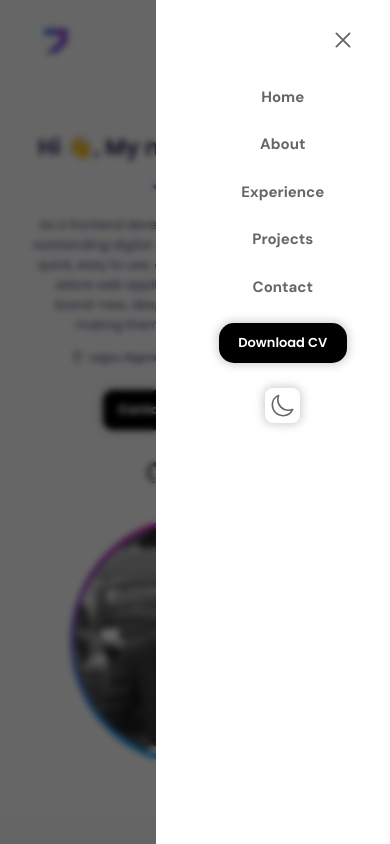
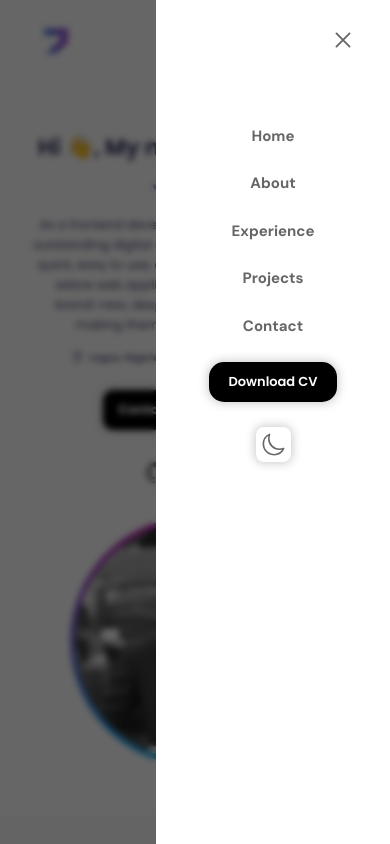
Before and after one commit to Isaacjosh23/Portfolio, a React (Vite) app: page / in a window 390 px wide. Both pictures are taken after a click on the button 343 px from the left and 40 px from the top of the page. Shown: the top 844 px of the page. Built offline with nearby package versions, Linux system fonts and the light colour scheme.

Commit message:
nav slide

```diff
--- a/src/components/navigation/MobileNav.jsx
+++ b/src/components/navigation/MobileNav.jsx
@@ -38,8 +38,11 @@ const MobileNav = ({
   };
   return (
     <>
-      {navIsOpen && (
-        <nav className="main-nav md:hidden absolute w-full h-screen invisible opacity-0 pointer-events-none z-[45] smooth-trans nav-position">
+      <nav
+        className={`main-nav md:hidden fixed top-0 right-0 w-[80%] h-screen invisible opacity-0 pointer-events-none z-[45] smooth-trans nav-position ${
+          navIsOpen ? "open" : ""
+        }`}
+      >
         <ul
           className={`flex flex-col items-center gap-10 h-screen ${
             theme === "dark" ? "bg-[#030712]" : "bg-white"
@@ -49,9 +52,7 @@ const MobileNav = ({
             <a
               href="#"
               className={`text-[1.5rem] font-bold nav-links ${
-                  theme === "dark"
-                    ? "text-gray-300!"
-                    : "text-[var(--color-grey)]"
+                theme === "dark" ? "text-gray-300!" : "text-[var(--color-grey)]"
               }`}
               onClick={(e) => handleNavClick(e, onHeroClick)}
             >
@@ -64,9 +65,7 @@ const MobileNav = ({
               href="#"
               onClick={(e) => handleNavClick(e, onAboutClick)}
               className={`text-[1.5rem] font-bold nav-links ${
-                  theme === "dark"
-                    ? "text-gray-300!"
-                    : "text-[var(--color-grey)]"
+                theme === "dark" ? "text-gray-300!" : "text-[var(--color-grey)]"
               }`}
             >
               About
@@ -77,9 +76,7 @@ const MobileNav = ({
             <a
               href="#"
               className={`text-[1.5rem] font-bold nav-links ${
-                  theme === "dark"
-                    ? "text-gray-300!"
-                    : "text-[var(--color-grey)]"
+                theme === "dark" ? "text-gray-300!" : "text-[var(--color-grey)]"
               }`}
               onClick={(e) => handleNavClick(e, onExperienceClick)}
             >
@@ -91,9 +88,7 @@ const MobileNav = ({
             <a
               href="#"
               className={`text-[1.5rem] font-bold nav-links ${
-                  theme === "dark"
-                    ? "text-gray-300!"
-                    : "text-[var(--color-grey)]"
+                theme === "dark" ? "text-gray-300!" : "text-[var(--color-grey)]"
               }`}
               onClick={(e) => handleNavClick(e, onProjectClick)}
             >
@@ -105,9 +100,7 @@ const MobileNav = ({
             <a
               href="#"
               className={`text-[1.5rem] font-bold nav-links ${
-                  theme === "dark"
-                    ? "text-gray-300!"
-                    : "text-[var(--color-grey)]"
+                theme === "dark" ? "text-gray-300!" : "text-[var(--color-grey)]"
               }`}
               onClick={(e) => handleNavClick(e, onContactClick)}
             >
@@ -161,14 +154,13 @@ const MobileNav = ({
           </div>
         </ul>
       </nav>
-      )}
 
-      {navIsOpen && (
       <div
-          className="absolute md:hidden top-0 left-0 w-full h-screen bg-[rgba(0,0,0,0.6)] z-[40] backdrop-blur-[3px]"
+        className={`absolute md:hidden top-0 left-0 w-full h-screen bg-[rgba(0,0,0,0.6)] z-[40] backdrop-blur-[3px] transition-opacity duration-300 ${
+          navIsOpen ? "opacity-100 visible" : "opacity-0 invisible"
+        }`}
         onClick={handleOverlay}
       ></div>
-      )}
 
       {/* Mobille Nav Buttons */}
       <button
--- a/src/index.css
+++ b/src/index.css
@@ -54,11 +54,19 @@ body {
   text-decoration: underline;
 }
 
-.nav-open .main-nav {
+.main-nav {
+  transition: transform 0.4s ease, opacity 0.3s ease;
+  transform: translateX(100%);
+  opacity: 0;
+  pointer-events: none;
+  visibility: hidden;
+}
+
+.main-nav.open {
+  transform: translateX(0);
   opacity: 1;
   pointer-events: auto;
   visibility: visible;
-  transform: translateX(0);
 }
 
 .nav-open .icon-mobile-nav[name="close-outline"] {
@@ -72,12 +80,11 @@ body {
 
 .nav-position {
   top: 0;
-  transform: translate(-50%, 50%);
   left: 40%;
 }
 
 .nav-position ul {
-  padding: 22% 45% 22% 10%;
+  padding: 40% 50% 22% 25%;
 }
 
 .smooth-trans {
@@ -94,7 +101,7 @@ body {
 }
 
 .hover-shadow {
-  transition: transform 0.3s ease; /* smooth animation */
+  transition: transform 0.3s ease;
 }
 
 .hover-shadow:hover {
@@ -114,7 +121,7 @@ body {
   background: linear-gradient(to right, #13b0f5, #ca24b4);
   -webkit-background-clip: text;
   -webkit-text-fill-color: transparent;
-  background-clip: text; /* for Firefox */
+  background-clip: text;
   color: transparent;
 }
 
```
Lines whose indentation alone changed are shown as unchanged.
